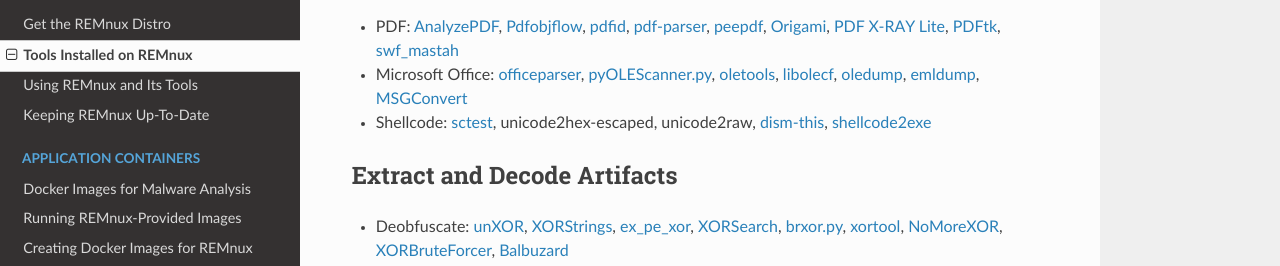
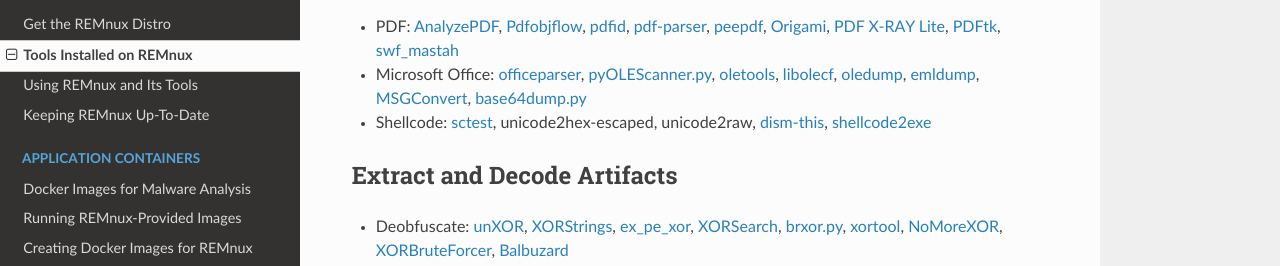
Before and after one commit to wzod/docs, an MkDocs documentation site: the page built from source/distro/tools.md, in a window 1280 px wide and 900 px high, scrolled down 363 px. Shown: the part 169-435 px from the top of the window. Built offline with MkDocs 1.6.1, drawn with Linux system fonts in a browser that asks for light colours; nearby versions of some CDN libraries; old or Windows-style settings are respelled for this version of MkDocs.

Commit message:
Added base64dump.py to the distro tools listing. Added a note about running containers as root.

```diff
--- a/source/distro/tools.md
+++ b/source/distro/tools.md
@@ -12,7 +12,7 @@
 ## Examine Document Files
 
 - PDF: [AnalyzePDF](https://github.com/hiddenillusion/AnalyzePDF), [Pdfobjflow](http://www.aldeid.com/wiki/Pdfobjflow), [pdfid](http://blog.didierstevens.com/programs/pdf-tools/), [pdf-parser](http://blog.didierstevens.com/programs/pdf-tools/), [peepdf](http://eternal-todo.com/tools/peepdf-pdf-analysis-tool#releases), [Origami](https://code.google.com/p/origami-pdf/), [PDF X-RAY Lite](https://github.com/9b/pdfxray_lite), [PDFtk](http://www.pdflabs.com/tools/pdftk-the-pdf-toolkit/), [swf_mastah](http://blog.9bplus.com/snatching-swf-from-pdfs-made-easier/)
-- Microsoft Office: [officeparser](https://github.com/unixfreak0037/officeparser), [pyOLEScanner.py]( https://github.com/Evilcry/PythonScripts/raw/master/), [oletools](http://www.decalage.info/python/oletools), [libolecf](https://github.com/libyal/libolecf), [oledump](http://blog.didierstevens.com/programs/oledump-py/), [emldump](https://isc.sans.edu/diary/Malicious+Word+Document+This+Time+The+Maldoc+Is+A+MIME+File/19673/), [MSGConvert](http://www.matijs.net/software/msgconv/)
+- Microsoft Office: [officeparser](https://github.com/unixfreak0037/officeparser), [pyOLEScanner.py]( https://github.com/Evilcry/PythonScripts/raw/master/), [oletools](http://www.decalage.info/python/oletools), [libolecf](https://github.com/libyal/libolecf), [oledump](http://blog.didierstevens.com/programs/oledump-py/), [emldump](https://isc.sans.edu/diary/Malicious+Word+Document+This+Time+The+Maldoc+Is+A+MIME+File/19673/), [MSGConvert](http://www.matijs.net/software/msgconv/), [base64dump.py](http://blog.didierstevens.com/2015/07/05/base64dump-py-version-0-0-1/)
 - Shellcode: [sctest](http://libemu.carnivore.it/), unicode2hex-escaped, unicode2raw, [dism-this](http://hooked-on-mnemonics.blogspot.com/2012/10/dism-thispy.html), [shellcode2exe](https://github.com/MarioVilas/shellcode_tools/blob/master/shellcode2exe.py)
 
 ## Extract and Decode Artifacts
```
Also changed, not shown: source/containers/run-apps.md (+2 -0 lines).
